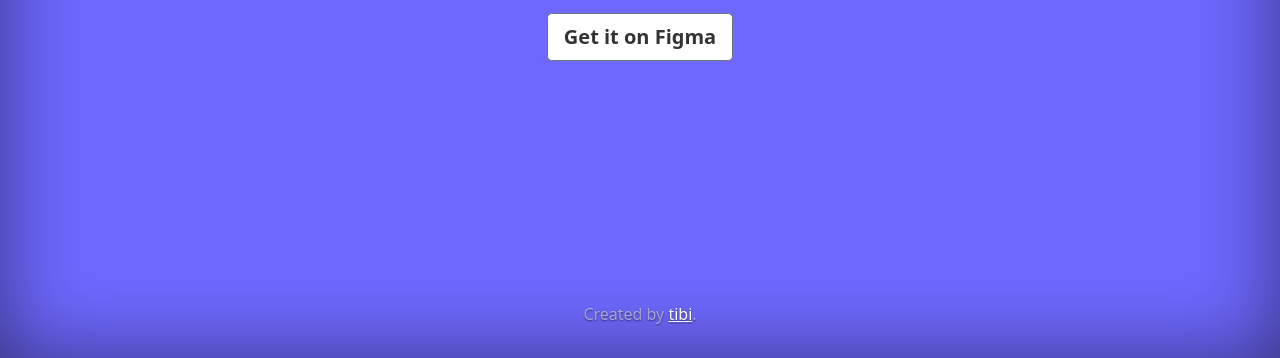
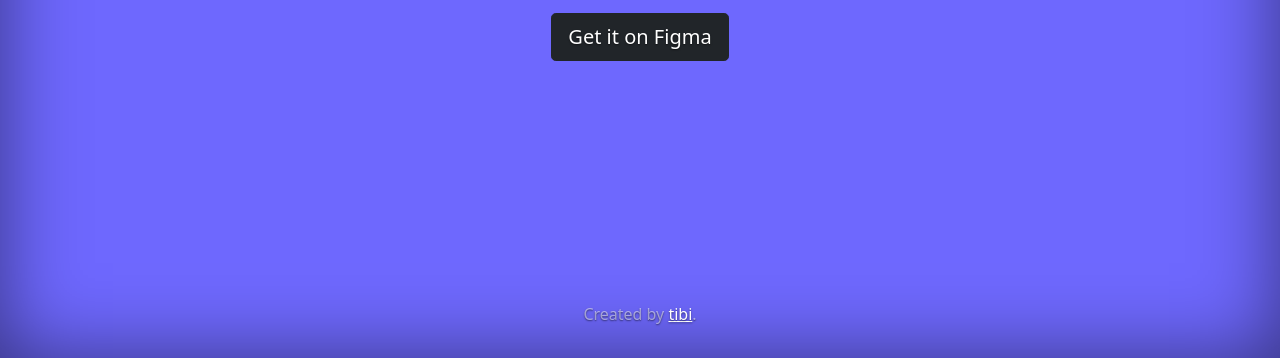
Before and after one commit to tibi-iorga/rushuikit, a website built with Parcel: page index.html in a window 1280 px wide. Shown: the part 442-800 px from the top of the page. Built offline with nearby package versions, Linux system fonts and the light colour scheme.

Commit message:
change button

```diff
--- a/index.html
+++ b/index.html
@@ -40,9 +40,7 @@
           fast mock-ups and prototypes in Figma.
         </p>
         <p class="lead">
-          <a href="#" class="btn btn-lg btn-secondary fw-bold bg-white"
-            >Get it on Figma</a
-          >
+          <a href="#" class="btn btn-lg btn-dark">Get it on Figma</a>
         </p>
       </main>
 
```
Also changed, not shown: README.md.
